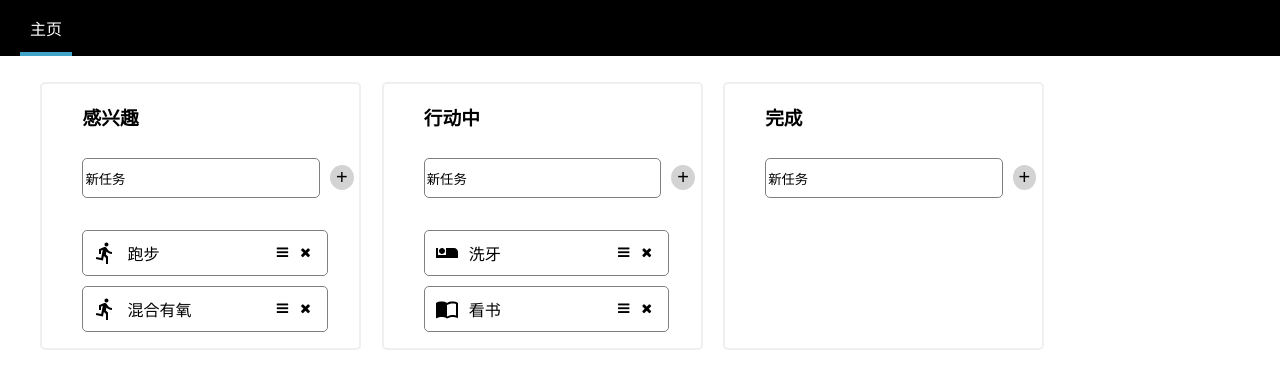
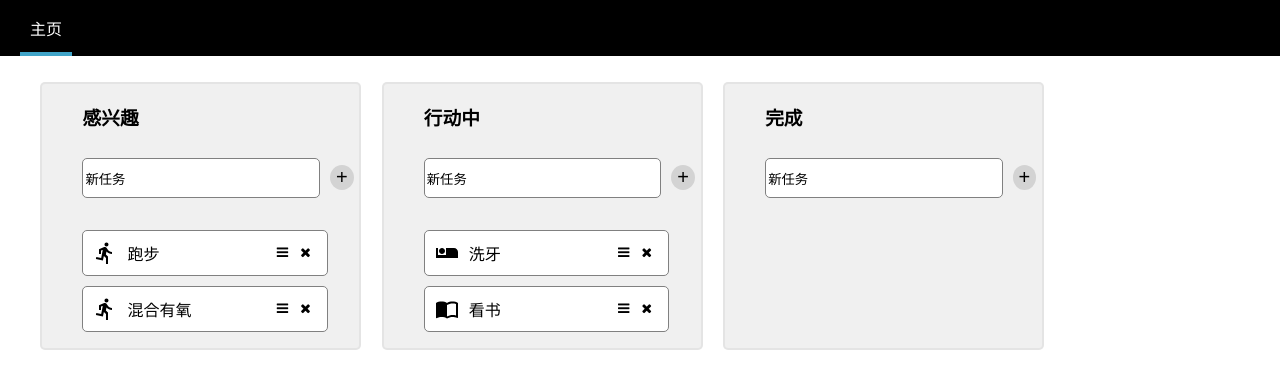
Before and after one commit to xuwenyihust/everyday-action, a React (Create React App) app: page / in a window 1280 px wide. Shown: the top 388 px of the page. Built offline with nearby package versions, Linux system fonts and the light colour scheme.

Commit message:
Change col background color.

```diff
--- a/src/components/TodoList/Column/Column.css
+++ b/src/components/TodoList/Column/Column.css
@@ -4,6 +4,8 @@
     margin-left: 2%;
     border: 2px solid rgba(182, 182, 182, 0.219);
     border-radius: 5px;
+
+    background-color: rgb(240, 240, 240);
 }
 
 .Column h3 {
--- a/src/components/TodoList/Column/TodoItems/TodoItems.css
+++ b/src/components/TodoList/Column/TodoItems/TodoItems.css
@@ -1,6 +1,5 @@
 .TodoItems {
     padding: 0px;
-    margin-left: auto;
     margin-right: 10%;
 
     text-align: center;
```
